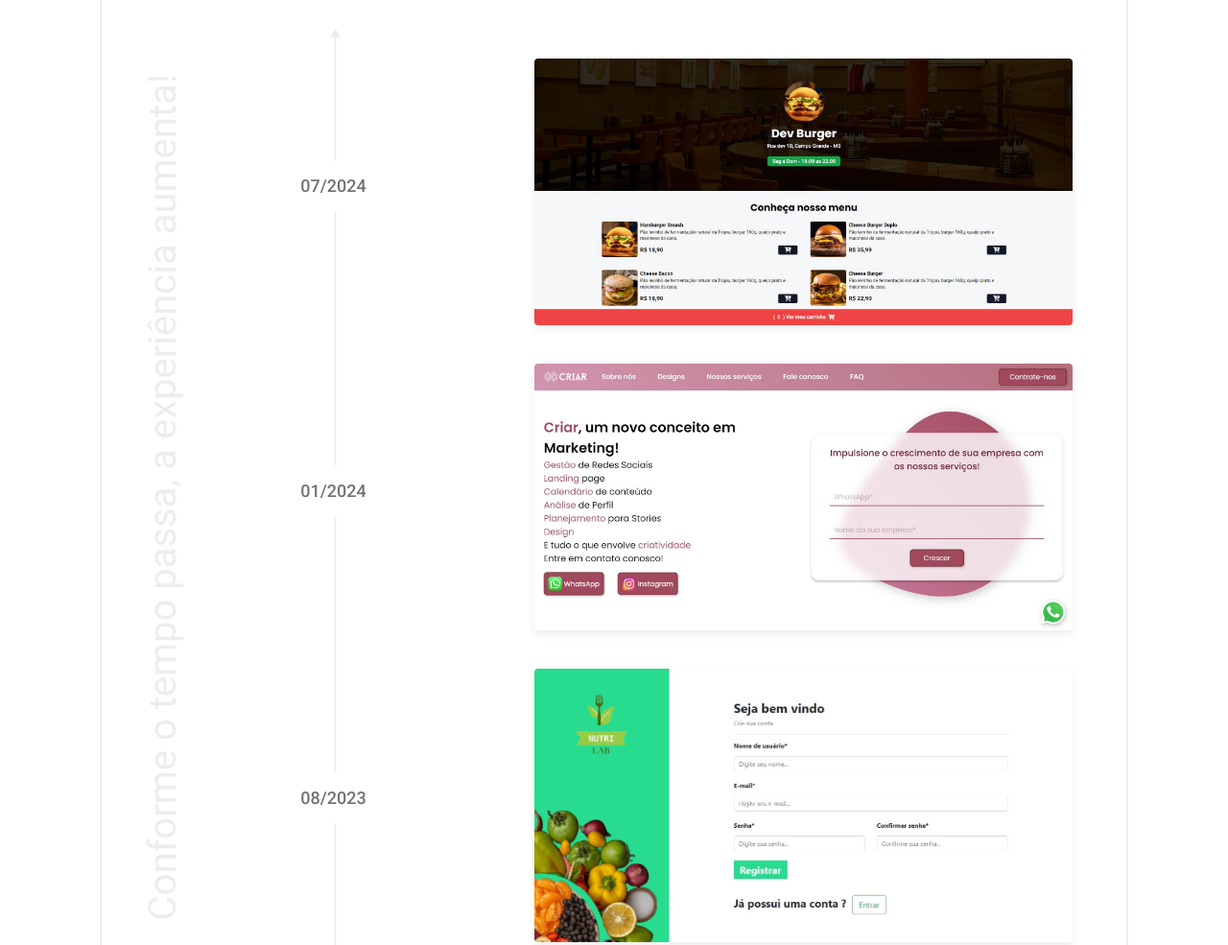
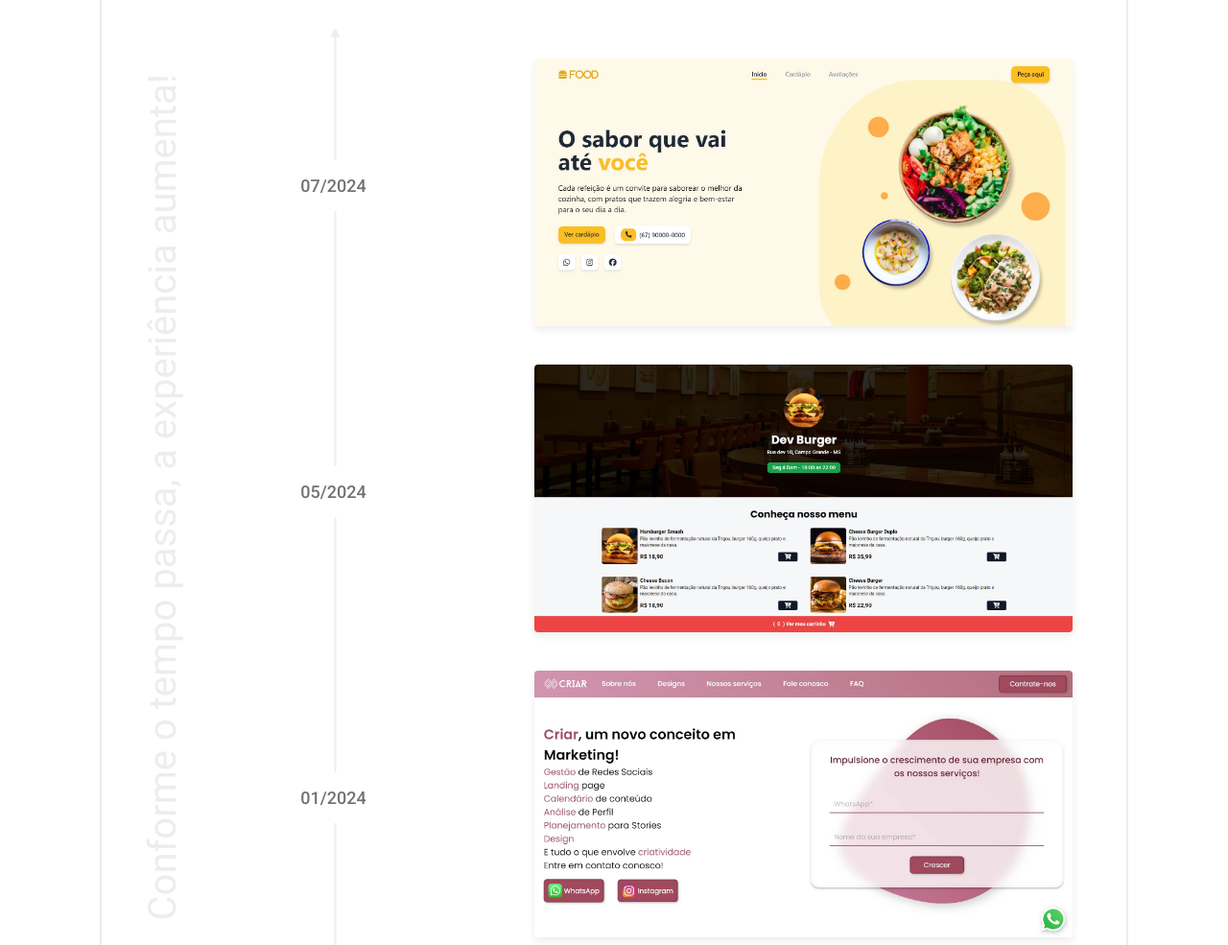
Before and after one commit to Julio-o-Julio/juliosouza, a plain HTML site: page index.html in a window 1280 px wide. Shown: the part 929-1914 px from the top of the page at 96% size. Drawn offline with Linux system fonts and the light colour scheme.

Commit message:
Add novo site como portifólio

```diff
--- a/index.html
+++ b/index.html
@@ -81,9 +81,23 @@
         <div class="designs">
           <a
             class="designBox"
+            href="https://julio-o-julio.github.io/Food-LandingPage/"
+            target="_blank"
+            data-date="07/2024"
+          >
+            <img src="./img/food-landingpage.jpg" alt="Imagem do site FOOD" />
+          </a>
+          <a
+            class="btnView hover"
+            href="https://julio-o-julio.github.io/Food-LandingPage/"
+            target="_blank"
+            >VISUALIZAR <img src="./img/icons/Arrow_Green_FILL.svg" />
+          </a>
+          <a
+            class="designBox"
             href="https://julio-o-julio.github.io/cardapio-online/"
             target="_blank"
-            data-date="07/2024"
+            data-date="05/2024"
           >
             <img
               src="./img/cardapio-online.jpg"
@@ -111,12 +125,6 @@
             class="btnView hover"
             href="https://agenciacriar.vercel.app/"
             target="_blank"
-            >VISUALIZAR <img src="./img/icons/Arrow_Green_FILL.svg" />
-          </a>
-          <a class="designBox" href="#" target="_blank" data-date="08/2023">
-            <img src="./img/nutri-lab.jpg" alt="Imagem do site Nutri Lab" />
-          </a>
-          <a class="btnView hover" href="#" target="_blank"
             >VISUALIZAR <img src="./img/icons/Arrow_Green_FILL.svg" />
           </a>
         </div>
```
Also changed, not shown: img/food-landingpage.jpg (added), img/nutri-lab.jpg (deleted).
